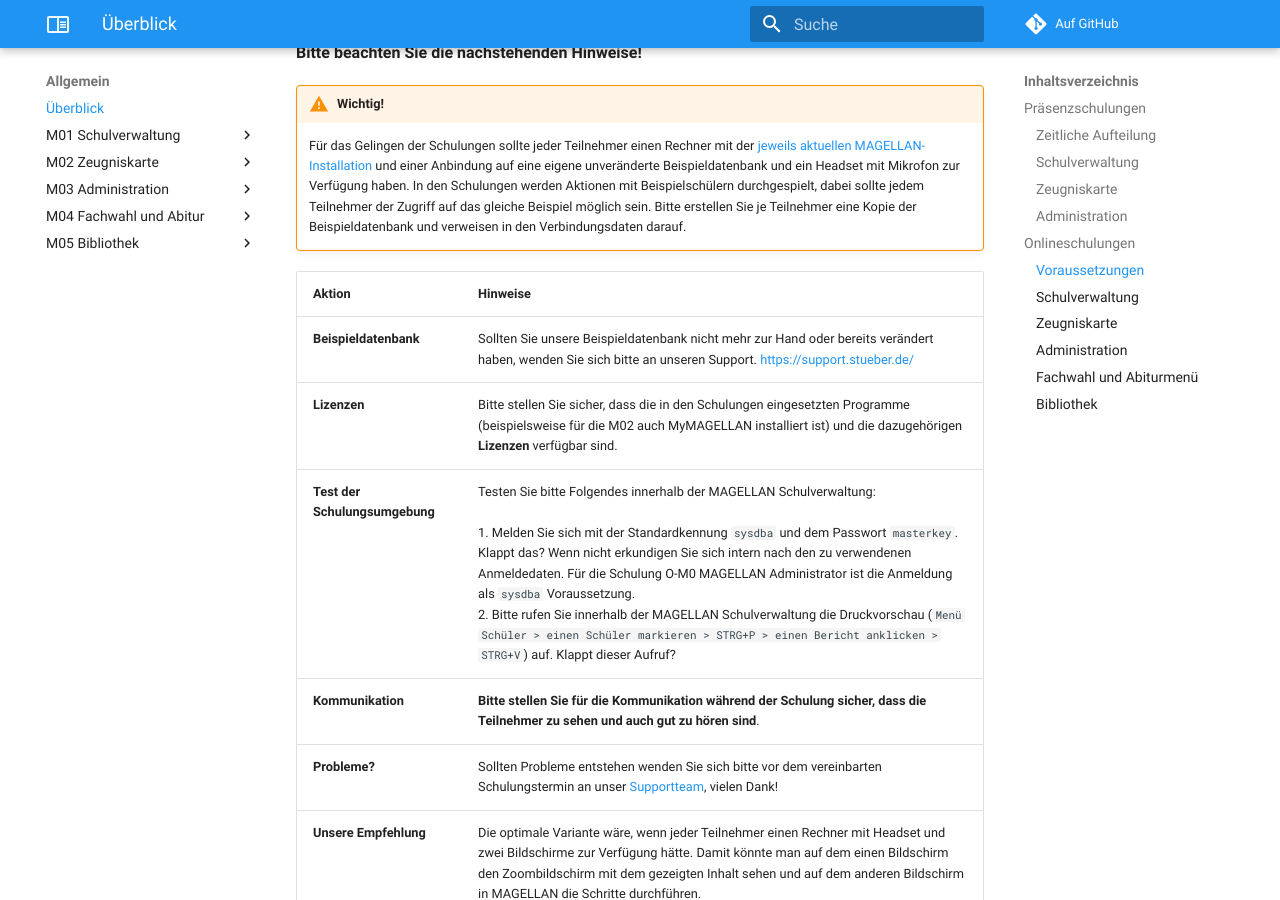
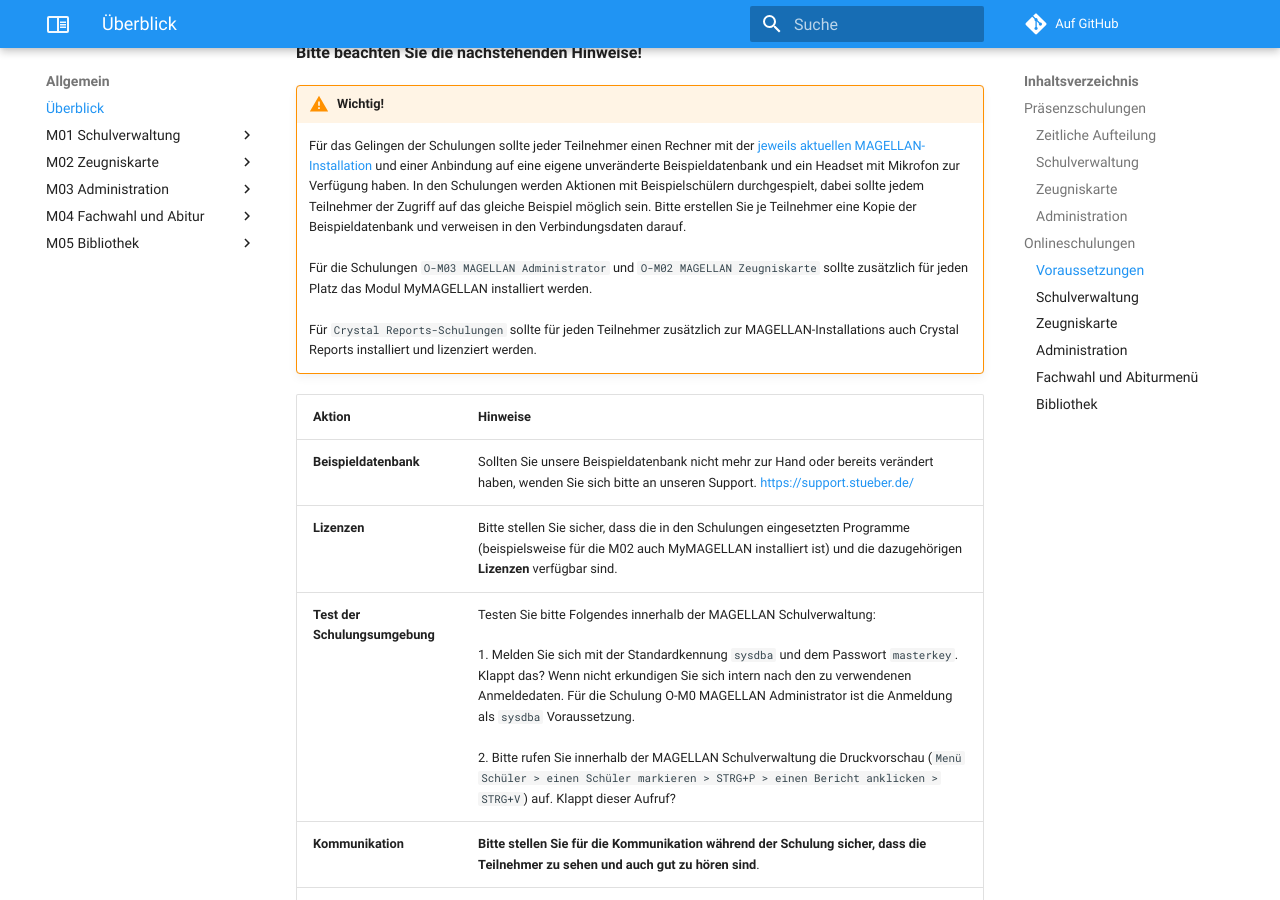
Before and after one commit to stuebersystems/doc.magellan-schulungen.de, an MkDocs documentation site: the page built from docs/index.md, in a window 1280 px wide and 900 px high, scrolled down 2351 px. Built offline with MkDocs 1.6.1 and Material for MkDocs 9.7.7, drawn with Linux system fonts in a browser that asks for light colours; comment, search, counter and statistics services are not loaded.

Commit message:
no message

```diff
--- a/docs/index.md
+++ b/docs/index.md
@@ -55,13 +55,15 @@ Unsere Präsenzschulungen bieten wir bei uns im Hause oder auch bei Ihnen vor Or
 
 !!! warning "Wichtig!"
 
-    Für das Gelingen der Schulungen sollte jeder Teilnehmer einen Rechner mit der [jeweils aktuellen MAGELLAN-Installation](https://magellan.stueber.de/download.php) und einer Anbindung auf eine eigene unveränderte Beispieldatenbank und ein Headset mit Mikrofon zur Verfügung haben. In den Schulungen werden Aktionen mit Beispielschülern durchgespielt, dabei sollte jedem Teilnehmer der Zugriff auf das gleiche Beispiel möglich sein. Bitte erstellen Sie je Teilnehmer eine Kopie der Beispieldatenbank und verweisen in den Verbindungsdaten darauf.
+    Für das Gelingen der Schulungen sollte jeder Teilnehmer einen Rechner mit der [jeweils aktuellen MAGELLAN-Installation](https://magellan.stueber.de/download.php) und einer Anbindung auf eine eigene unveränderte Beispieldatenbank und ein Headset mit Mikrofon zur Verfügung haben. In den Schulungen werden Aktionen mit Beispielschülern durchgespielt, dabei sollte jedem Teilnehmer der Zugriff auf das gleiche Beispiel möglich sein. Bitte erstellen Sie je Teilnehmer eine Kopie der Beispieldatenbank und verweisen in den Verbindungsdaten darauf. <br/><br/>
+    Für die Schulungen `O-M03 MAGELLAN Administrator` und `O-M02 MAGELLAN Zeugniskarte` sollte zusätzlich für jeden Platz das Modul MyMAGELLAN installiert werden.<br/><br/>
+    Für `Crystal Reports-Schulungen` sollte für jeden Teilnehmer zusätzlich zur MAGELLAN-Installations auch Crystal Reports installiert und lizenziert werden.
 
 Aktion|Hinweise
 --|--
 **Beispieldatenbank**|Sollten Sie unsere Beispieldatenbank nicht mehr zur Hand oder bereits verändert haben, wenden Sie sich bitte an unseren Support. [https://support.stueber.de/](https://support.stueber.de/)
 **Lizenzen**|Bitte stellen Sie sicher, dass die in den Schulungen eingesetzten Programme (beispielsweise für die M02 auch MyMAGELLAN installiert ist) und die dazugehörigen **Lizenzen** verfügbar sind.
-**Test der Schulungsumgebung**|Testen Sie bitte Folgendes innerhalb der MAGELLAN Schulverwaltung:<br/><br/>1. Melden Sie sich mit der Standardkennung `sysdba` und dem Passwort `masterkey`. Klappt das? Wenn nicht erkundigen Sie sich intern nach den zu verwendenen Anmeldedaten. Für die Schulung O-M0 MAGELLAN Administrator ist die Anmeldung als `sysdba` Voraussetzung.<br/>2. Bitte rufen Sie innerhalb der MAGELLAN Schulverwaltung die Druckvorschau (`Menü Schüler > einen Schüler markieren > STRG+P > einen Bericht anklicken > STRG+V`) auf. Klappt dieser Aufruf?
+**Test der Schulungsumgebung**|Testen Sie bitte Folgendes innerhalb der MAGELLAN Schulverwaltung:<br/><br/>1. Melden Sie sich mit der Standardkennung `sysdba` und dem Passwort `masterkey`. Klappt das? Wenn nicht erkundigen Sie sich intern nach den zu verwendenen Anmeldedaten. Für die Schulung O-M0 MAGELLAN Administrator ist die Anmeldung als `sysdba` Voraussetzung.<br/><br/>2. Bitte rufen Sie innerhalb der MAGELLAN Schulverwaltung die Druckvorschau (`Menü Schüler > einen Schüler markieren > STRG+P > einen Bericht anklicken > STRG+V`) auf. Klappt dieser Aufruf?
 **Kommunikation**|**Bitte stellen Sie für die Kommunikation während der Schulung sicher, dass die Teilnehmer zu sehen und auch gut zu hören sind**.
 **Probleme?**|Sollten Probleme entstehen wenden Sie sich bitte vor dem vereinbarten Schulungstermin an unser [Supportteam](https://support.stueber.de/), vielen Dank!
 **Unsere Empfehlung**|Die optimale Variante wäre, wenn jeder Teilnehmer einen Rechner mit Headset und zwei Bildschirme zur Verfügung hätte. Damit könnte man auf dem einen Bildschirm den Zoombildschirm mit dem gezeigten Inhalt sehen und auf dem anderen Bildschirm in MAGELLAN die Schritte durchführen.<br/><br/>Nicht optimal, aber alternativ auch möglich ist, dass die Kollegen gemeinsam in einem Raum sitzen und das Zoomfenster auf einem gesonderten Bildschirm gezeigt wird, damit ist dann aber kein Zugriff auf die Situation auf den Teilnehmerrechnern möglich.<br/><br/>Sollte das alles nicht möglich sein, kann man natürlich auch einfach nur zuschauen, MAGELLAN (oder MyMAGELLAN) wird dann auf den Rechnern nicht benötigt.
```
